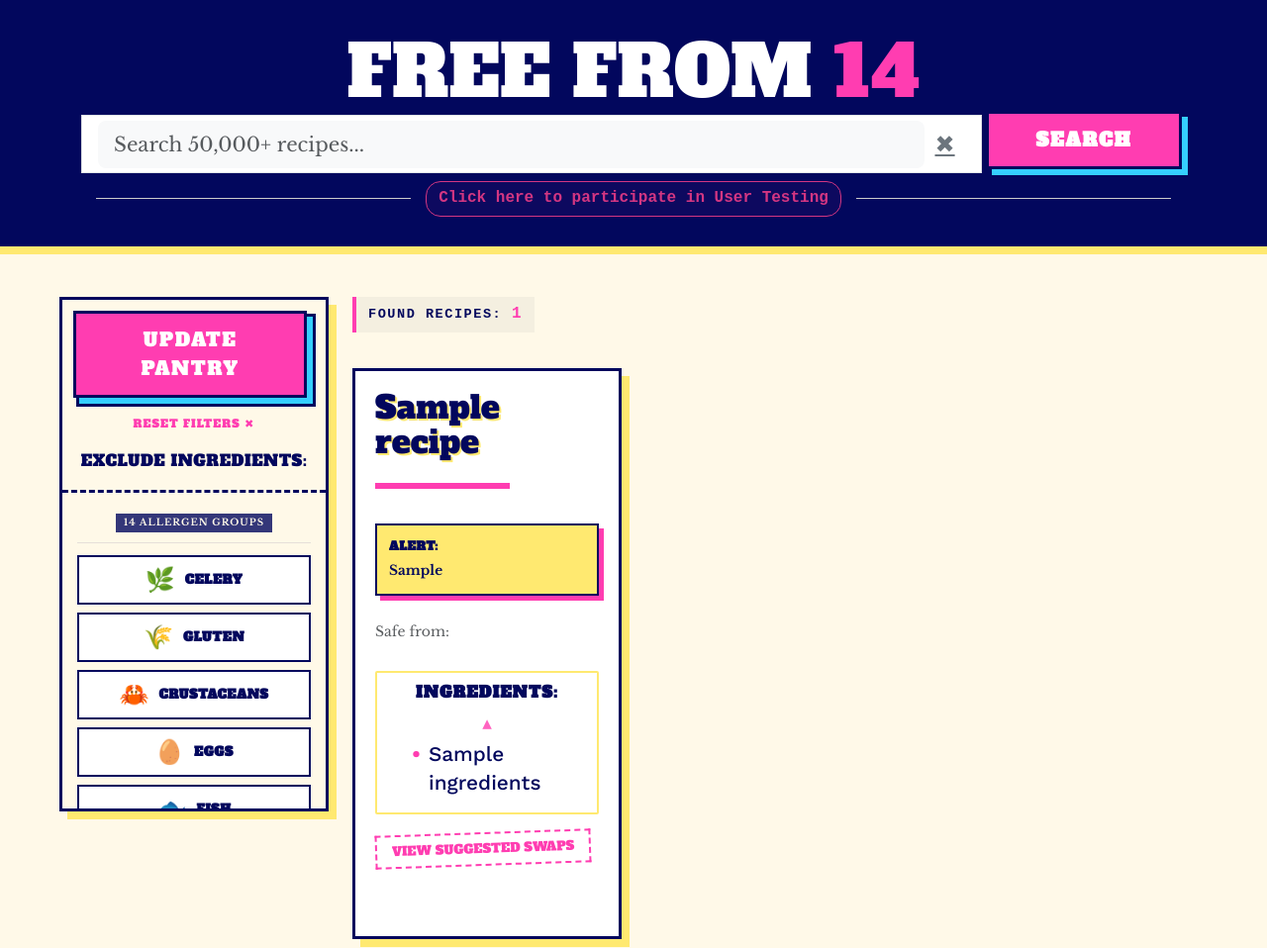
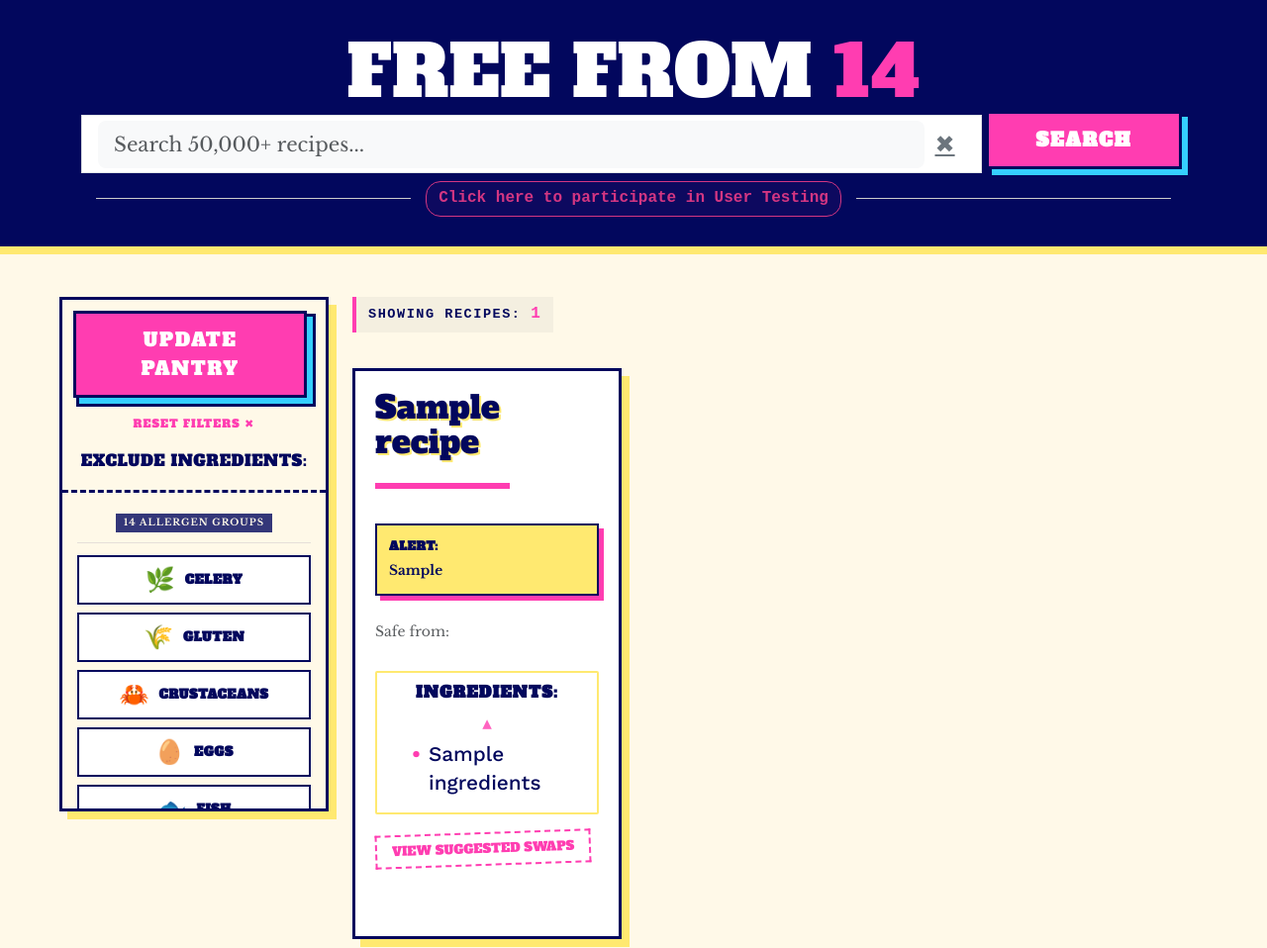
Before and after one commit to akreative-dev/free_from_14, a Flask app: template templates/index.html in a window 1280 px wide. Shown: the top 958 px of the page at 99% size. Run offline with Flask 3, Linux system fonts and the light colour scheme; the template is opened without the code that fills it: most values are stand-ins (such as "Sample title", 1, 10 or a date in 2020); parts of the project's set-up code (start-up, migrations or seed data) failed here and were passed over.

Commit message:
Clarify recipe results count

```diff
--- a/templates/index.html
+++ b/templates/index.html
@@ -118,7 +118,7 @@
 
     <div class="results-counter-wrapper">
         <p id="ledger-results-count">
-            <span class="count-prefix">FOUND RECIPES:</span>
+            <span class="count-prefix">SHOWING RECIPES:</span>
             <span class="count-number">{{ recipes|length }}</span>
         </p>
     </div>
```
